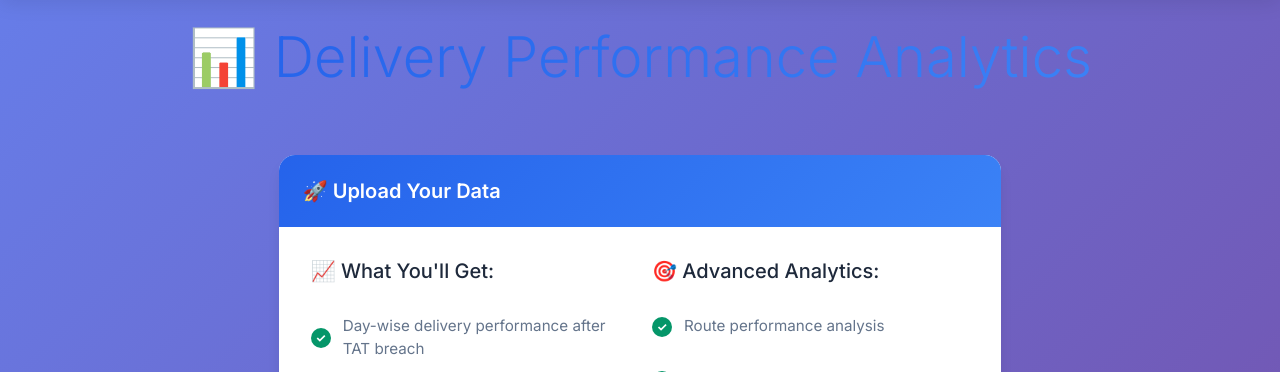
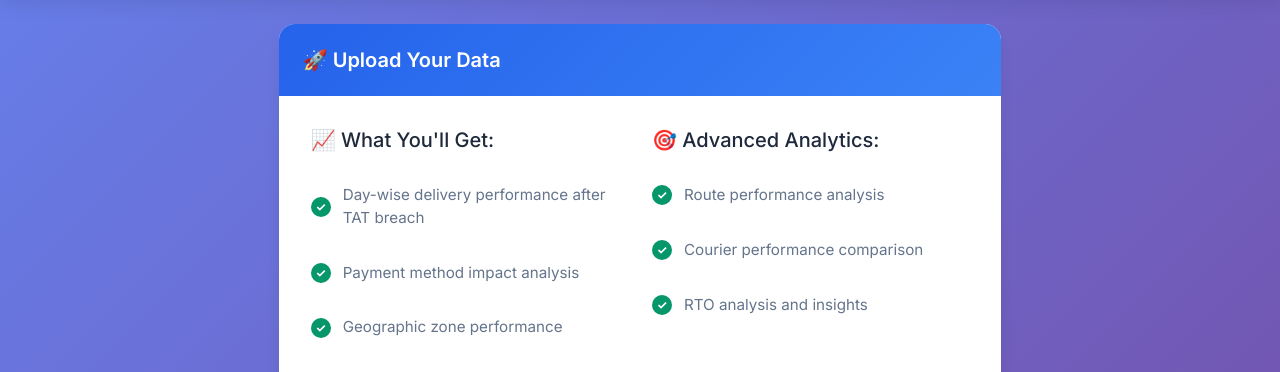
Before and after one commit to SanidhyaSinha1/delivery-analytics-webapp, a Flask app: page / in a window 1280 px wide. Shown: the part 63-435 px from the top of the page. Run offline with Flask 3, Linux system fonts and the light colour scheme; some libraries are stand-ins or nearby versions.

Commit message:
Made minor changes

```diff
--- a/app.py
+++ b/app.py
@@ -101,7 +101,6 @@ def analyze(filename):
         # Force garbage collection before analysis
         gc.collect()
 
-        flash('Analysis in progress... Large files may take 10-15 minutes. Please wait...')
 
         # Run memory-optimized analysis
         results = analyze_comprehensive_delivery_performance_corrected(filepath)
--- a/templates/index.html
+++ b/templates/index.html
@@ -3,14 +3,6 @@
 {% block content %}
 <div class="container-fluid">
     <!-- Hero Section -->
-    <div class="row mb-5">
-        <div class="col-12 text-center">
-            <h1 class="display-4 text-white mb-3">
-                📊 <span class="text-gradient">Delivery Performance Analytics</span>
-            </h1>
-
-        </div>
-    </div>
 
     <div class="row justify-content-center">
         <div class="col-lg-8 col-xl-7">
```
